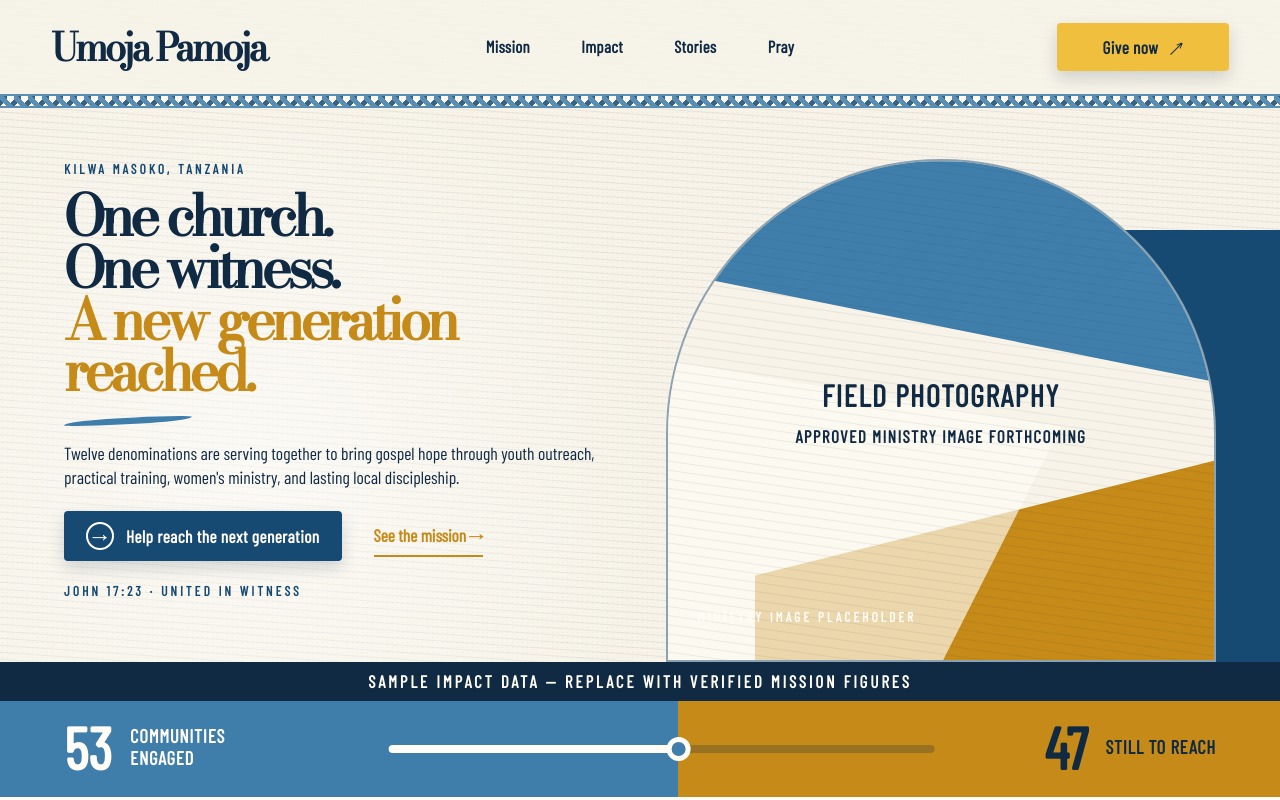
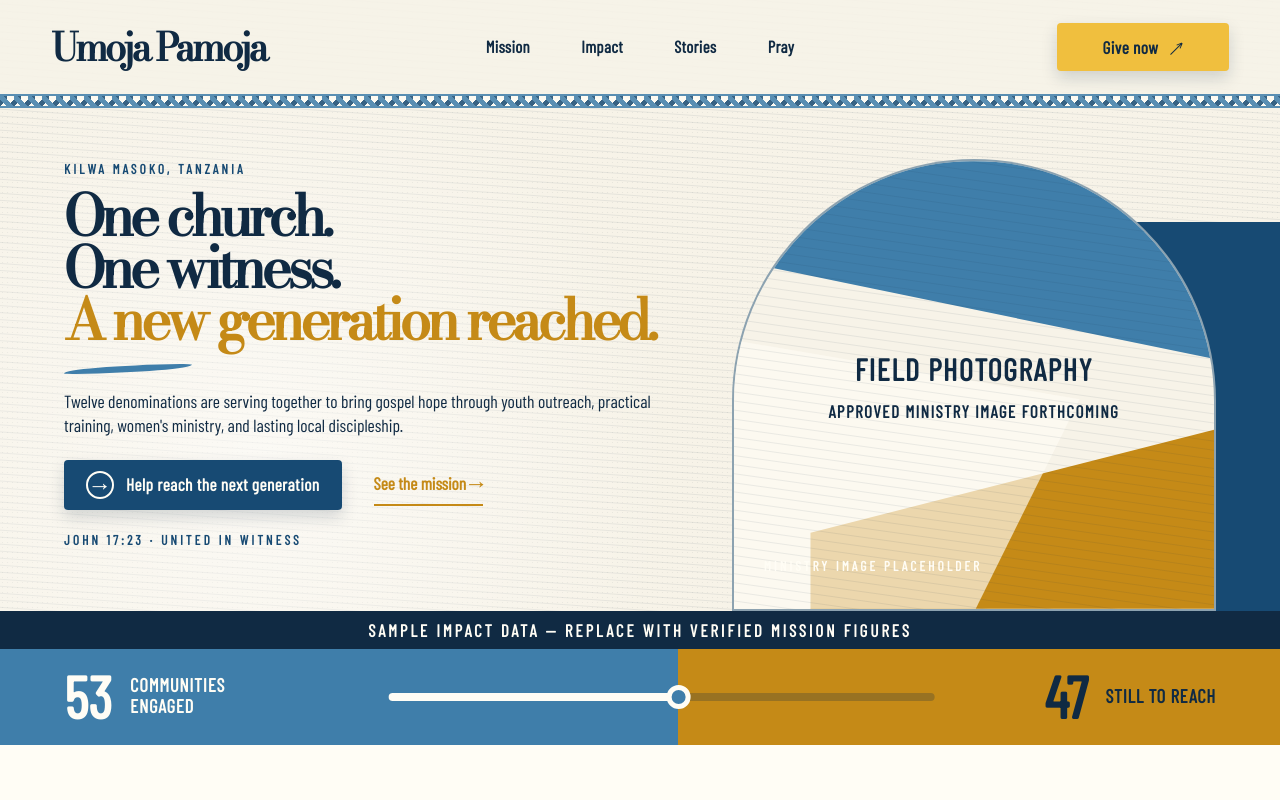
Before and after one commit to IPFizzy/umoja-pamoja-website, a React (Vite) app: page / in a window 1280 px wide. Shown: the top 800 px of the page. Built offline with nearby package versions, Linux system fonts and the light colour scheme.

Commit message:
Rebalance hero columns

```diff
--- a/src/styles.css
+++ b/src/styles.css
@@ -154,7 +154,7 @@ p {
 .hero {
   min-height: 490px;
   display: grid;
-  grid-template-columns: minmax(0, 1fr) minmax(430px, 1fr);
+  grid-template-columns: minmax(0, 1.12fr) minmax(420px, 0.88fr);
   gap: clamp(36px, 4vw, 64px);
   padding: clamp(34px, 4vw, 54px) clamp(28px, 5vw, 80px) 0;
   overflow: hidden;
```
